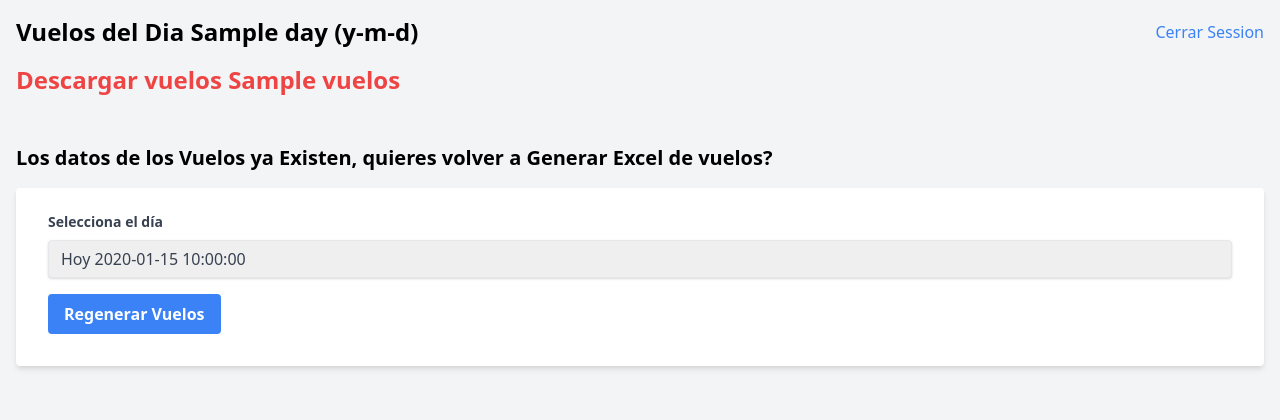
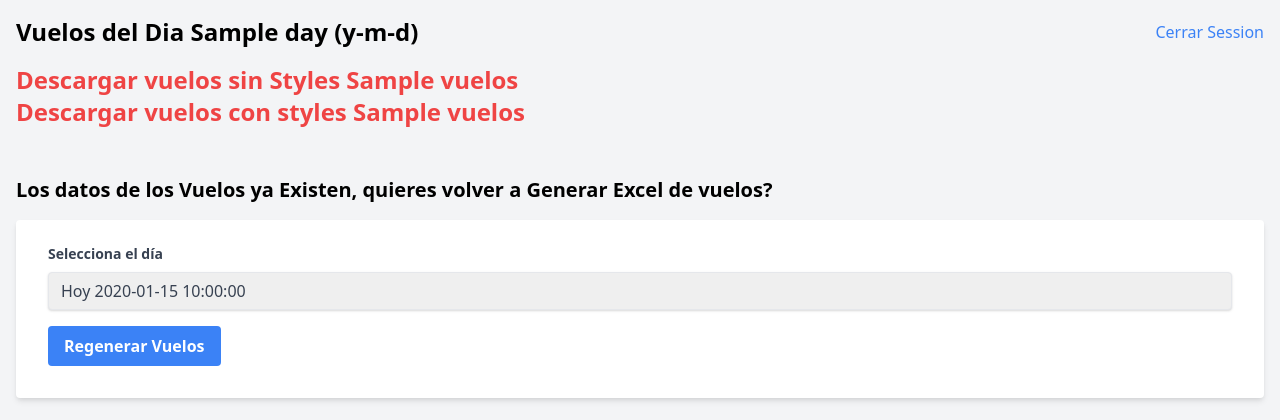
Before and after one commit to Crzek/planes-scraping, a Flask app: template src/auth/templates/vuelos.html in a window 1280 px wide. Shown: the top 420 px of the page. Run offline with Flask 3, Linux system fonts and the light colour scheme; the template is opened without the code that fills it: most values are stand-ins (such as "Sample title", 1, 10 or a date in 2020); parts of the project's set-up code (start-up, migrations or seed data) failed here and were passed over.

Commit message:
vuelos con styley sin styles

```diff
--- a/src/app/utils/styles.py
+++ b/src/app/utils/styles.py
@@ -107,7 +107,8 @@ def main_styles(today: bool = False):
     # definir config impresion
     print_doc(ws, f"Vuelos {TODAY if today else TOMORROW}")
 
-    wb.save(file)
+    file_s = f"{PATH_STATIC_DATA}vuelos-{TODAY if today else TOMORROW}_s.xlsx"
+    wb.save(file_s)
     print("Estilos aplicados con éxito")
 
 
--- a/src/auth/routes.py
+++ b/src/auth/routes.py
@@ -158,6 +158,7 @@ def vuelos(remake: str = None):
 
         try:
             filename = f'vuelos-{date}.xlsx'
+            f_s = f'vuelos-{date}_s.xlsx'
             getcwd = os.getcwd()
             filepath = (
                 f'{getcwd}/{PATH_STATIC_DATA}'
@@ -176,6 +177,7 @@ def vuelos(remake: str = None):
             return render_template(
                 "vuelos.html",
                 vuelos=filename,
+                file_s=f_s,
                 day=date,
                 today=TODAY, tomorrow=TOMORROW
             )
--- a/src/auth/templates/vuelos.html
+++ b/src/auth/templates/vuelos.html
@@ -37,7 +37,12 @@
         <div>
             <a href="{{url_for('authBP.descargar',filename=vuelos)}}"
                 class="text-2xl font-bold text-red-500 hover:text-blue-800">
-                Descargar vuelos {{vuelos}}
+                Descargar vuelos sin Styles {{vuelos}}
+            </a>
+            <br />
+            <a href="{{url_for('authBP.descargar',filename=file_s)}}"
+                class="text-2xl font-bold text-red-500 hover:text-blue-800">
+                Descargar vuelos con styles {{vuelos}}
             </a>
             <br />
             <br />
```
